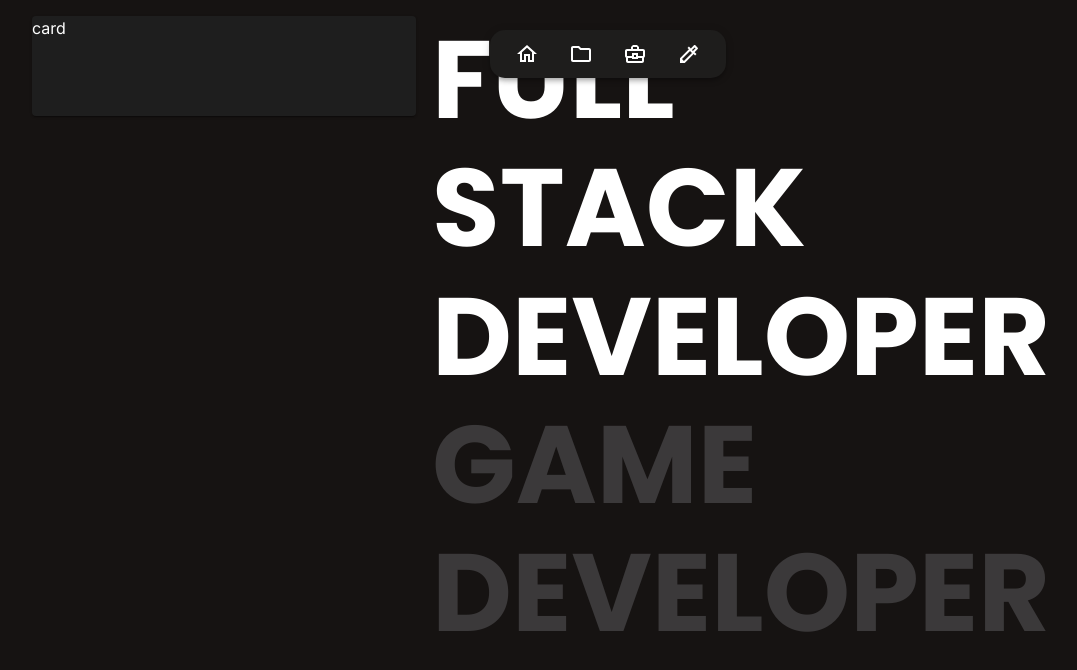
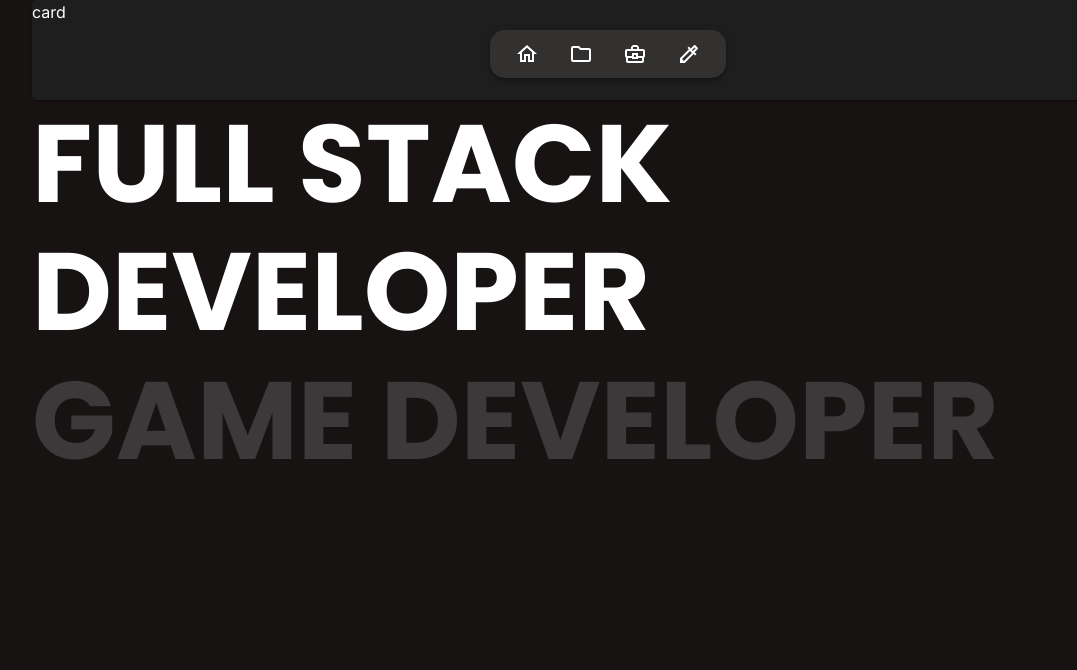
Before and after one commit to rotembab/resume-frontend, a React (Vite) app: page / in a window 1280 px wide. Shown: the top 670 px of the page, without its empty margins (32-1109 px from the left). Built offline with nearby package versions, Linux system fonts and the light colour scheme.

Commit message:
transitioning to a better look

```diff
--- a/src/App.tsx
+++ b/src/App.tsx
@@ -11,15 +11,14 @@ import { Container } from '@mui/material';
 
 export default function App() {
   return (
+    <>
+      <NavMenu />
       <Container
         sx={{
           height: '100%',
         }}
       >
-      <Grid container gap={2}>
-        <Grid size={12}>
-          <NavMenu />
-        </Grid>
+        <Grid size={12}></Grid>
         <Grid size={4}>
           <DetailsCard />
         </Grid>
@@ -31,7 +30,7 @@ export default function App() {
             <Route path='/tools' element={<ToolsPage />} />
           </Routes>
         </Grid>
-      </Grid>
       </Container>
+    </>
   );
 }
--- a/src/components/ui/nav-menu/nav-menu.component.tsx
+++ b/src/components/ui/nav-menu/nav-menu.component.tsx
@@ -9,11 +9,11 @@ export const NavMenu = ({}: NavMenuProps) => {
   let navigate = useNavigate();
   const config = NavMenuConfig(navigate);
   return (
+    <>
       <AppBar
-      color='transparent'
+        // color='transparent'
         sx={{
           padding: '10px 25px',
-
           width: 'max-content',
           height: '48px',
           flexWrap: 'nowrap',
@@ -55,5 +55,6 @@ export const NavMenu = ({}: NavMenuProps) => {
           })}
         </Box>
       </AppBar>
+    </>
   );
 };
```
Lines whose indentation alone changed are shown as unchanged.
